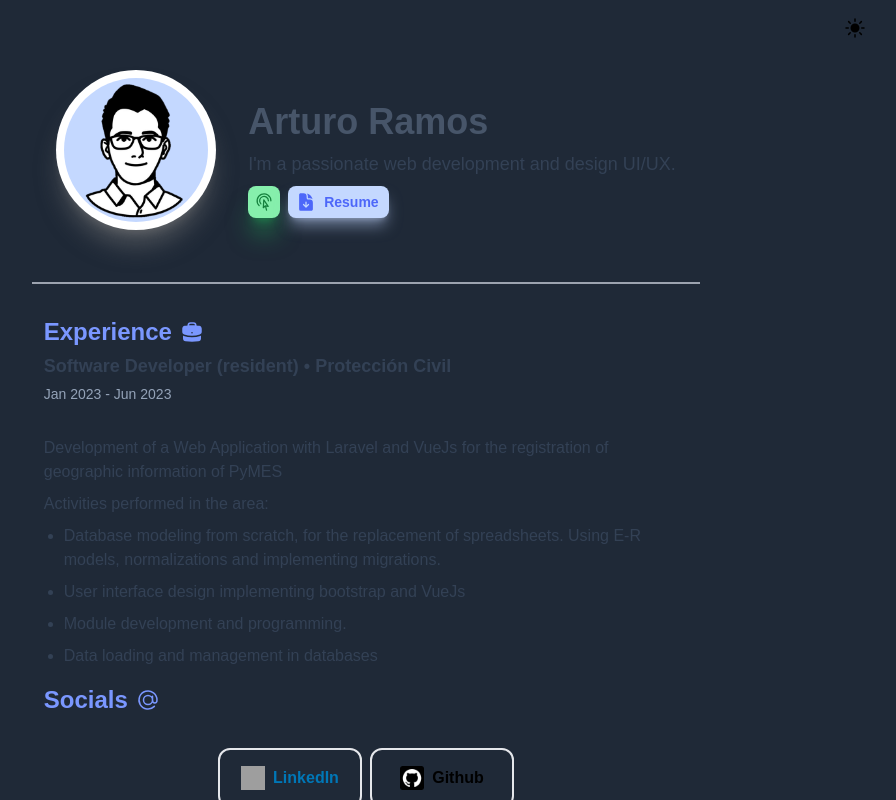
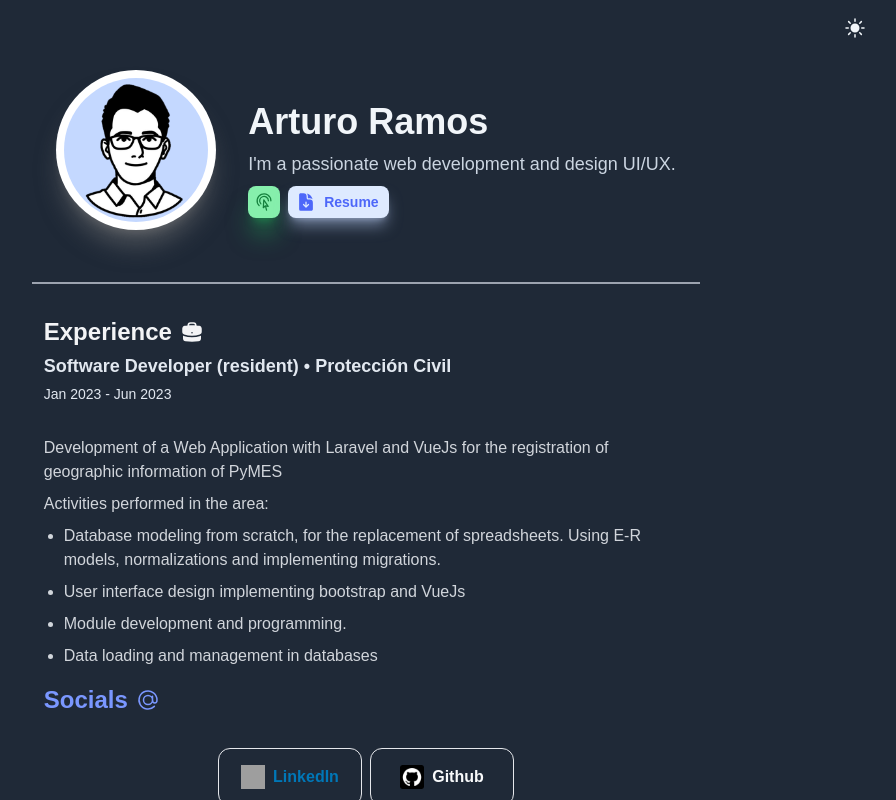
Before and after one commit to AlvaroArturoRamosSoberano/my-portfolio, a Vue app: page / in a window 1280 px wide. Both pictures are taken after a click on the button 1129 px from the left and 28 px from the top of the page. Shown: the top 800 px of the page, without its empty margins (274-1170 px from the left). Built offline with nearby package versions, Linux system fonts and the light colour scheme; grey boxes are pictures that could not be loaded.

Commit message:
Fixed: Dark Mode

```diff
--- a/src/components/Header.vue
+++ b/src/components/Header.vue
@@ -1,6 +1,6 @@
 <template>
   <section class="flex justify-end">
-    <dark-mode-button @dark-mode-activated="enableDarkMode" @light-mode-activated="enableLightMode"></dark-mode-button>
+    <dark-mode-button></dark-mode-button>
   </section>
 
   <section>
@@ -39,14 +39,4 @@ import DarkModeButton from "./buttons/header/DarkModeButton.vue";
 import LookingJobButton from "./buttons/header/LookingJobButton.vue";
 import ResumeButton from "./buttons/header/ResumeButton.vue";
 
-const emit = defineEmits(['dark-mode-activated', 'light-mode-activated'])
-
-const enableDarkMode = () => {
-  emit('dark-mode-activated');
-}
-
-const enableLightMode = () => {
-  emit('light-mode-activated');
-}
-
 </script>
--- a/src/components/buttons/header/DarkModeButton.vue
+++ b/src/components/buttons/header/DarkModeButton.vue
@@ -1,8 +1,8 @@
 <template>
     <div>
-        <button class="h-6 w-6" @click="toggleMode">
-            <MoonIcon v-if="!darkMode" class="h-6 w-6 text-black-500" />
-            <SunIcon v-else class="h-6 w-6 text-black-500" />
+        <button class="h-6 w-6" @click="changeDarkMode">
+            <MoonIcon v-if="toggleDarkMode === false" class="h-6 w-6 text-black-500" />
+            <SunIcon v-else class="h-6 w-6 text-slate-100" />
         </button>
     </div>
 </template>
@@ -11,16 +11,13 @@
 import { MoonIcon, SunIcon } from '@heroicons/vue/24/solid'
 import { ref } from 'vue'
 
-const emit = defineEmits(['dark-mode-activated', 'light-mode-activated'])
+const toggleDarkMode = ref(document.documentElement.className === "dark")
 
-const darkMode = ref(false)
+const changeDarkMode = () => {
+    toggleDarkMode.value = document.documentElement.classList.toggle("dark");
+    toggleDarkMode.value
+        ? (localStorage.theme = "dark")
+        : (localStorage.theme = "light");
 
-const toggleMode = () => {
-    darkMode.value = !darkMode.value;
-    if (darkMode.value) {
-        emit('dark-mode-activated');
-    } else {
-        emit('light-mode-activated');
-    }
 }
 </script>
--- a/src/views/Page.vue
+++ b/src/views/Page.vue
@@ -1,8 +1,8 @@
 <template>
-  <section :class="` h-auto w-auto ${color} dark:bg-gray-800` ">
+  <section class="h-auto w-auto bg-white-50 dark:bg-gray-800">
     <div class="w-auto p-4 flex justify-start md:justify-center">
       <div class="flex flex-col">
-        <Header @dark-mode-activated="enableDarkMode" @light-mode-activated="enableLightMode" />
+        <Header />
         <Main></Main>
         <Footer></Footer>
       </div>
@@ -14,16 +14,5 @@
 import Header from "@/components/Header.vue";
 import Main from "@/components/Main.vue";
 import Footer from "@/components/Footer.vue";
-import { ref } from 'vue'
 
-const color = ref('bg-white-50')
-
-const enableDarkMode = () => {
-  color.value = "bg-gray-800"
-}
-
-const enableLightMode = () => {
-  color.value = "bg-white-50"
-
-}
 </script>
--- a/tailwind.config.js
+++ b/tailwind.config.js
@@ -1,5 +1,6 @@
 /** @type {import('tailwindcss').Config} */
 export default {
+  darkMode: "class",
   content: ["./index.html", "./src/**/*.{vue,js,ts,jsx,tsx}"],
   theme: {
     extend: {
```
